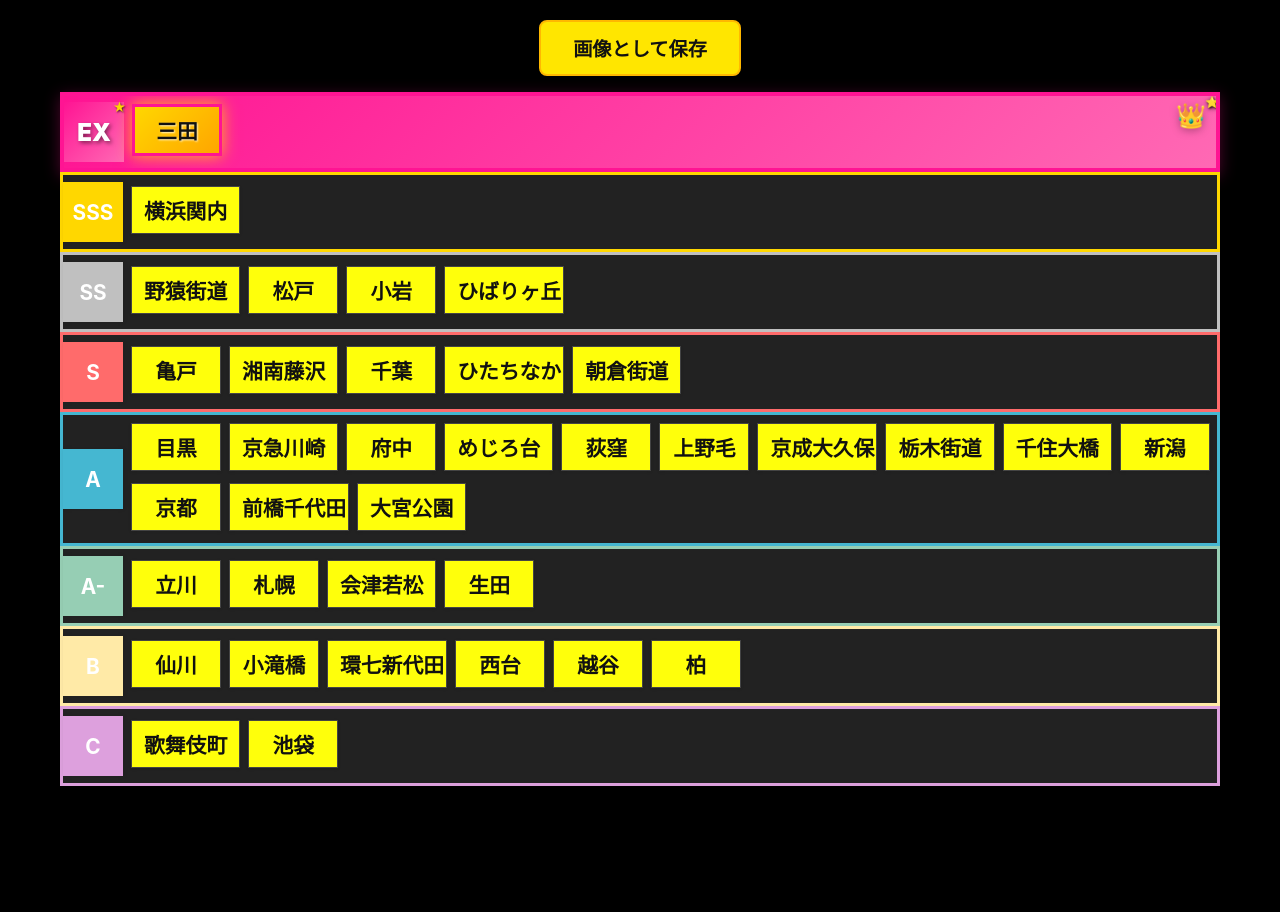
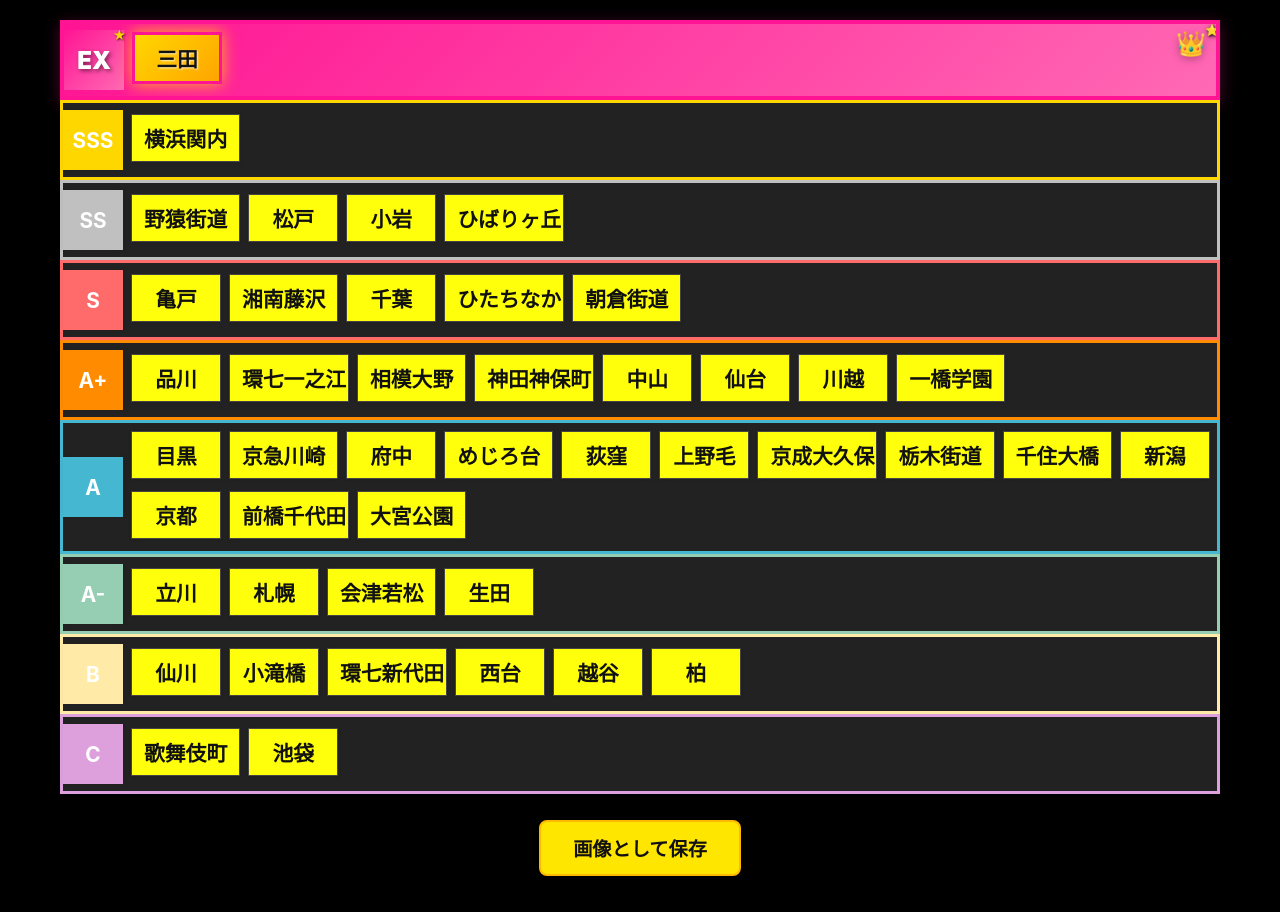
Before and after one commit to TakedaMK/jiro_tier, a React (Create React App) app: page / in a window 1280 px wide. Built offline with nearby package versions, Linux system fonts and the light colour scheme; the HTML template or start-up script is replaced by a standard one.

Commit message:
A+が消えてる問題修正　操作性向上

```diff
--- a/src/components/TierList.css
+++ b/src/components/TierList.css
@@ -418,6 +418,21 @@ body {
   text-shadow: 1px 1px 2px rgba(0, 0, 0, 0.8);
 }
 
+/* 固定アイテム（三田）のスタイル */
+.restaurant-item.fixed-item {
+  cursor: default !important;
+  user-select: none;
+  -webkit-user-select: none;
+  -moz-user-select: none;
+  -ms-user-select: none;
+  pointer-events: none;
+}
+
+.restaurant-item.fixed-item:hover {
+  transform: none !important;
+  box-shadow: none !important;
+}
+
 /* 保存ボタン関連のスタイル */
 .save-buttons {
   display: flex;
--- a/src/components/TierList/RestaurantItem.tsx
+++ b/src/components/TierList/RestaurantItem.tsx
@@ -23,6 +23,9 @@ const formatRestaurantName = (name: string) => {
 };
 
 export const SortableRestaurantItem: React.FC<RestaurantItemProps> = ({ restaurant }) => {
+  // 三田の場合はドラッグアンドドロップを無効化
+  const isFixed = restaurant.name === '三田';
+
   const {
     attributes,
     listeners,
@@ -32,12 +35,13 @@ export const SortableRestaurantItem: React.FC<RestaurantItemProps> = ({ restaura
     isDragging,
   } = useSortable({
     id: restaurant.id,
+    disabled: isFixed, // 三田の場合は無効化
   });
 
   const style = {
     transform: CSS.Transform.toString(transform),
     transition,
-    cursor: isDragging ? 'grabbing' : 'grab',
+    cursor: isFixed ? 'default' : (isDragging ? 'grabbing' : 'grab'),
     opacity: isDragging ? 0.5 : 1,
     zIndex: isDragging ? 1000 : 'auto',
     position: isDragging ? 'relative' as const : 'static' as const,
@@ -47,12 +51,12 @@ export const SortableRestaurantItem: React.FC<RestaurantItemProps> = ({ restaura
     <div
       ref={setNodeRef}
       style={style}
-      className={`restaurant-item ${isDragging ? 'dragging' : ''}`}
+      className={`restaurant-item ${isDragging ? 'dragging' : ''} ${isFixed ? 'fixed-item' : ''}`}
       data-name={restaurant.name}
       data-id={restaurant.id}
       data-tier={restaurant.tier}
-      {...attributes}
-      {...listeners}
+      {...(isFixed ? {} : attributes)}
+      {...(isFixed ? {} : listeners)}
       onMouseDown={() => console.log('Mouse down on:', restaurant.name)} // デバッグ用
       onTouchStart={() => console.log('Touch start on:', restaurant.name)} // デバッグ用
     >
--- a/src/components/TierList/TierComponent.tsx
+++ b/src/components/TierList/TierComponent.tsx
@@ -10,27 +10,36 @@ interface TierComponentProps {
 }
 
 export const DroppableTier: React.FC<TierComponentProps> = ({ tier, restaurants }) => {
+  // TierEXの場合はドロップ機能を無効化
+  const isEX = tier.name === 'EX';
+
   const { setNodeRef, isOver } = useDroppable({
     id: tier.name,
+    disabled: isEX, // TierEXの場合は無効化
   });
 
   const tierRestaurants = restaurants.filter(restaurant => restaurant.tier === tier.name);
 
+  // ドラッグ可能なアイテムのみをフィルタリング
+  const draggableItems = tierRestaurants
+    .filter(restaurant => restaurant.name !== '三田')
+    .map(restaurant => restaurant.id);
+
   return (
     <div
       ref={setNodeRef}
-      className={`tier-row ${isOver ? 'drag-over' : ''}`}
+      className={`tier-row ${isOver && !isEX ? 'drag-over' : ''}`}
       style={{
         borderColor: tier.color,
         minHeight: '80px', // 最小高さを増加
         position: 'relative', // 位置を相対に
         // ドロップ可能エリアを明確にする
-        cursor: isOver ? 'pointer' : 'default',
+        cursor: isOver && !isEX ? 'pointer' : 'default',
       }}
       data-tier={tier.name}
       data-testid={`tier-${tier.name}`} // テスト用ID
       // ドロップ可能エリアの範囲を明確にする
-      data-droppable="true"
+      data-droppable={!isEX ? "true" : "false"}
     >
       <div className="tier-label" style={{ backgroundColor: tier.color }}>
         {tier.name}
@@ -45,18 +54,18 @@ export const DroppableTier: React.FC<TierComponentProps> = ({ tier, restaurants
           gap: '8px',
           alignItems: 'flex-start',
           // ドロップ可能エリアを明確にする
-          backgroundColor: isOver ? 'rgba(255, 255, 255, 0.05)' : 'transparent',
+          backgroundColor: isOver && !isEX ? 'rgba(255, 255, 255, 0.05)' : 'transparent',
           borderRadius: '4px',
           transition: 'background-color 0.2s ease',
         }}
       >
-        <SortableContext items={tierRestaurants.map(r => r.id)} strategy={verticalListSortingStrategy}>
+        <SortableContext items={draggableItems} strategy={verticalListSortingStrategy}>
           {tierRestaurants.map(restaurant => (
             <SortableRestaurantItem key={restaurant.id} restaurant={restaurant} />
           ))}
         </SortableContext>
-        {/* 空のTierの場合のプレースホルダー */}
-        {tierRestaurants.length === 0 && (
+        {/* 空のTierの場合のプレースホルダー（EX以外のみ） */}
+        {tierRestaurants.length === 0 && !isEX && (
           <div
             style={{
               width: '100%',
--- a/src/components/TierList/index.tsx
+++ b/src/components/TierList/index.tsx
@@ -17,7 +17,6 @@ import {
   arrayMove
 } from '@dnd-kit/sortable';
 import { Restaurant, TIERS, INITIAL_RESTAURANTS } from './types';
-import { checkEXRestrictions } from './utils';
 import { DroppableTier } from './TierComponent';
 import { SortableRestaurantItem, DraggingRestaurantItem } from './RestaurantItem';
 import SaveButton from './SaveButton';
@@ -28,113 +27,107 @@ const TierList: React.FC = () => {
   const [activeRestaurant, setActiveRestaurant] = useState<Restaurant | null>(null);
   const tierListRef = useRef<HTMLDivElement>(null);
 
-  // センサーの設定（タッチとポインター）
+  // センサーの設定
   const sensors = useSensors(
     useSensor(PointerSensor, {
       activationConstraint: {
-        distance: 3, // より敏感に
+        distance: 3,
       },
     }),
     useSensor(TouchSensor, {
       activationConstraint: {
-        delay: 150, // より早く
-        tolerance: 2, // より敏感に
+        delay: 150,
+        tolerance: 2,
       },
     })
   );
 
+  // ドラッグ開始時の処理
   const handleDragStart = (event: DragStartEvent) => {
     const { active } = event;
     const draggedRestaurant = restaurants.find(r => r.id === active.id);
     if (draggedRestaurant) {
       setActiveRestaurant(draggedRestaurant);
-      console.log('Drag start:', draggedRestaurant.name); // デバッグ用
+      console.log('Drag start:', draggedRestaurant.name);
     }
   };
 
+  // ドラッグ終了時の処理
   const handleDragEnd = (event: DragEndEvent) => {
     const { active, over } = event;
-    console.log('Drag end - active:', active.id, 'over:', over?.id); // デバッグ用
 
+    console.log('Drag end - active:', active.id, 'over:', over?.id);
+
+    // 必ずactiveRestaurantをクリア
     setActiveRestaurant(null);
 
-    // ドロップ先が見つからない場合は何もしない（アイテムを削除しない）
     if (!over) {
-      console.log('No drop target - keeping item in place'); // デバッグ用
+      console.log('No valid drop target');
       return;
     }
 
     const draggedRestaurant = restaurants.find(r => r.id === active.id);
+    const targetTier = over.id as string;
+
     if (!draggedRestaurant) {
-      console.log('Dragged restaurant not found'); // デバッグ用
+      console.log('Dragged restaurant not found');
       return;
     }
 
-    // ドロップ先が有効なTierかチェック
-    const validTiers = TIERS.map(tier => tier.name);
-    const targetTier = over.id as string;
-
-    // 無効なドロップ先の場合は何もしない
-    if (!validTiers.includes(targetTier)) {
-      console.log('Invalid drop target:', targetTier, '- keeping item in place'); // デバッグ用
-      return;
-    }
-
-    console.log('Target tier:', targetTier); // デバッグ用
-
-    // EXの特別な制限をチェック
-    if (!checkEXRestrictions(draggedRestaurant, targetTier)) {
-      console.log('EX restrictions applied'); // デバッグ用
+    // 三田の場合は移動を無効化
+    if (draggedRestaurant.name === '三田') {
+      console.log('三田は移動できません');
       return;
     }
 
     // 同じTier内での移動
     if (draggedRestaurant.tier === targetTier) {
-      console.log('Same tier movement'); // デバッグ用
       const tierRestaurants = restaurants.filter(r => r.tier === targetTier);
       const oldIndex = tierRestaurants.findIndex(r => r.id === active.id);
       const newIndex = tierRestaurants.findIndex(r => r.id === over.id);
 
-      console.log('Old index:', oldIndex, 'New index:', newIndex); // デバッグ用
+      console.log('Same tier - oldIndex:', oldIndex, 'newIndex:', newIndex);
 
-      if (oldIndex !== newIndex && oldIndex !== -1 && newIndex !== -1) {
+      if (oldIndex !== -1 && newIndex !== -1 && oldIndex !== newIndex) {
+        // 同じTier内での並び替え
         const newTierRestaurants = arrayMove(tierRestaurants, oldIndex, newIndex);
-        const otherTiers = restaurants.filter(r => r.tier !== targetTier);
-        const newRestaurants = [...otherTiers, ...newTierRestaurants];
-        console.log('Updating restaurants for same tier'); // デバッグ用
+        const otherRestaurants = restaurants.filter(r => r.tier !== targetTier);
+        const newRestaurants = [...otherRestaurants, ...newTierRestaurants];
+
+        console.log('Updating same tier order');
         setRestaurants(newRestaurants);
       }
     } else {
-      // 異なるTier間での移動
-      console.log('Different tier movement'); // デバッグ用
-      const newRestaurants = restaurants.map(restaurant =>
-        restaurant.id === active.id
-          ? { ...restaurant, tier: targetTier }
-          : restaurant
-      );
-      console.log('Updating restaurants for different tier'); // デバッグ用
-      setRestaurants(newRestaurants);
+      // 異なるTierへの移動
+      console.log('Cross tier move:', draggedRestaurant.name, '->', targetTier);
+
+      const updatedRestaurants = restaurants.map(restaurant => {
+        if (restaurant.id === active.id) {
+          return { ...restaurant, tier: targetTier };
+        }
+        return restaurant;
+      });
+
+      setRestaurants(updatedRestaurants);
     }
   };
 
-  // ドラッグオーバー時の処理を追加
+  // ドラッグオーバー時の処理
   const handleDragOver = (event: DragOverEvent) => {
-    const { active, over } = event;
+    const { over } = event;
     if (over) {
-      console.log('Drag over:', active.id, '->', over.id); // デバッグ用
+      console.log('Drag over:', over.id);
     }
   };
 
   return (
     <div className="tier-list-container">
-      <SaveButton tierListRef={tierListRef} />
       <DndContext
         sensors={sensors}
         collisionDetection={closestCenter}
         onDragStart={handleDragStart}
+        onDragEnd={handleDragEnd}
         onDragOver={handleDragOver}
-        onDragEnd={handleDragEnd}
-        // ドロップ可能エリア外でのドロップを防ぐ
         modifiers={[]}
       >
         <div className="tier-list-vertical" ref={tierListRef}>
@@ -146,6 +139,7 @@ const TierList: React.FC = () => {
           {activeRestaurant ? <DraggingRestaurantItem restaurant={activeRestaurant} /> : null}
         </DragOverlay>
       </DndContext>
+      <SaveButton tierListRef={tierListRef} />
     </div>
   );
 };
--- a/src/components/TierList/types.ts
+++ b/src/components/TierList/types.ts
@@ -14,6 +14,7 @@ export const TIERS: Tier[] = [
   { name: 'SSS', color: '#FFD700' },
   { name: 'SS', color: '#C0C0C0' },
   { name: 'S', color: '#FF6B6B' },
+  { name: 'A+', color: '#FF8C00' },
   { name: 'A', color: '#45B7D1' },
   { name: 'A-', color: '#96CEB4' },
   { name: 'B', color: '#FFEAA7' },
```
Lines whose indentation alone changed are shown as unchanged.
